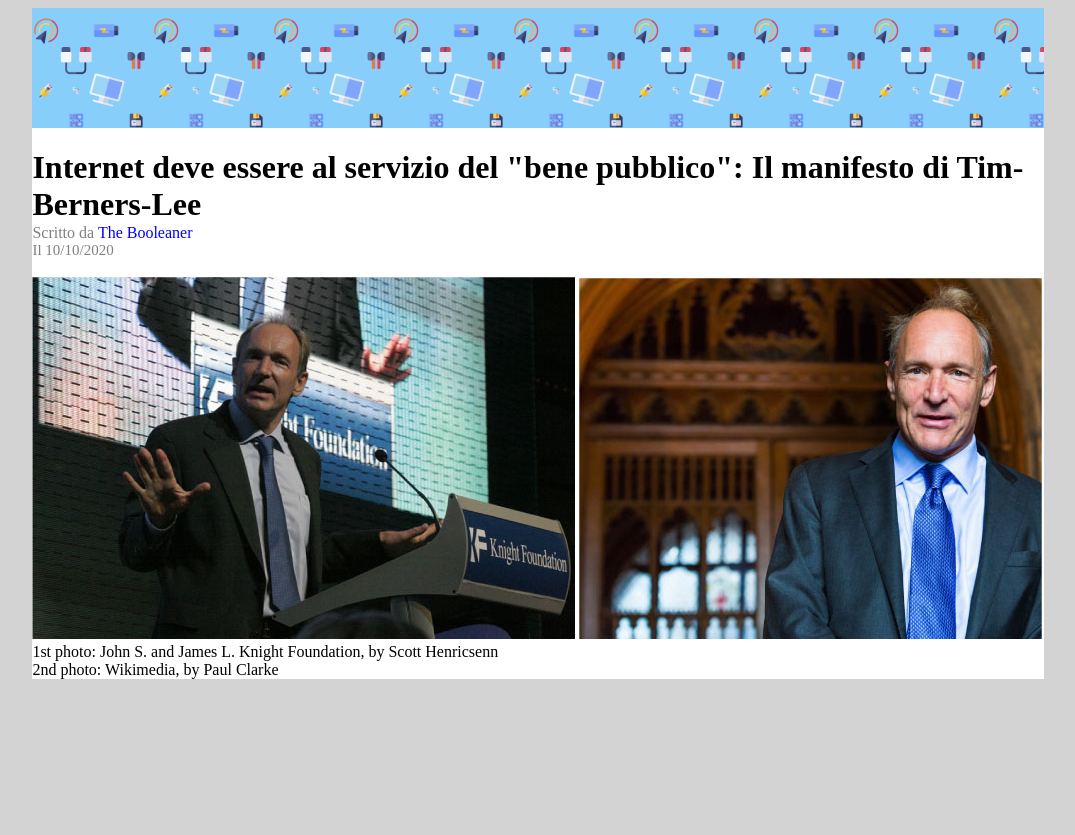
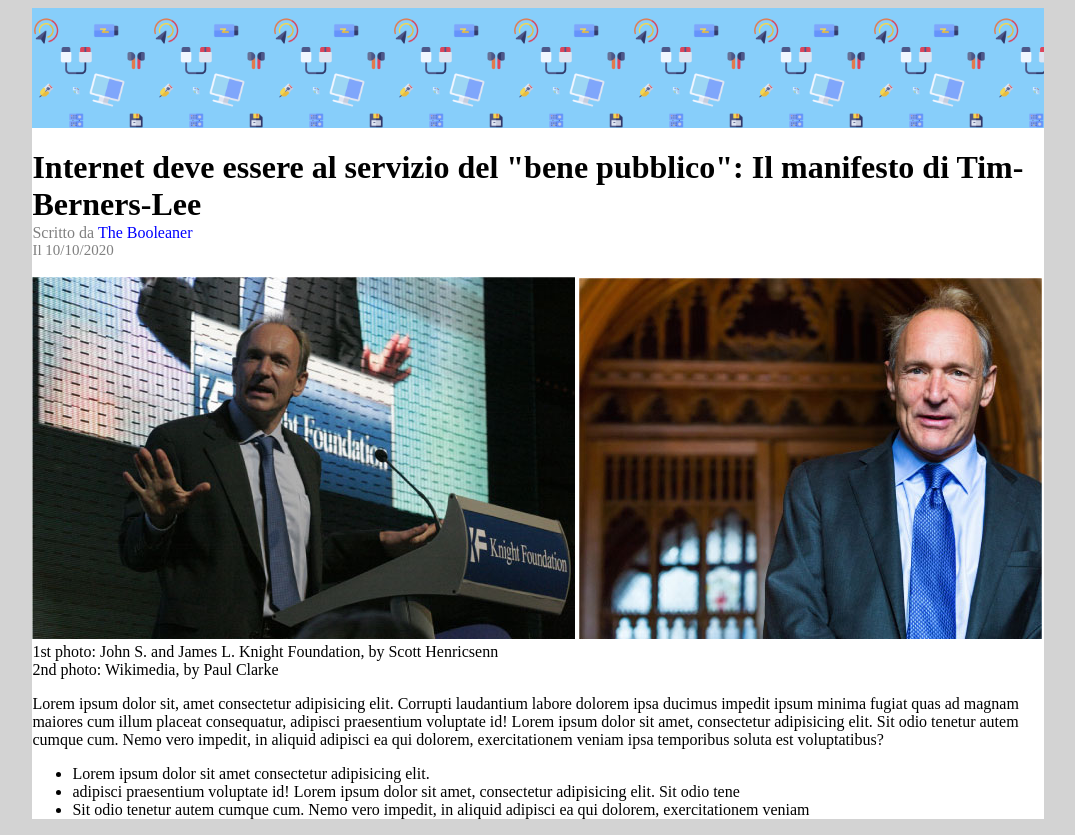
Before and after one commit to Faber000/html-css-booleaner, a plain HTML site: page index.html in a window 1280 px wide. Shown: the whole page, without its empty margins (102-1177 px from the left). Before the commit the page ends 800 px from the top, so only its background shows below. Drawn offline with Linux system fonts and the light colour scheme.

Commit message:
aggiunta paragrafo e lista

```diff
--- a/index.html
+++ b/index.html
@@ -33,6 +33,15 @@
             <div>
                 2nd photo: Wikimedia, by Paul Clarke
             </div>
+
+            <p>Lorem ipsum dolor sit, amet consectetur adipisicing elit. Corrupti laudantium labore dolorem ipsa ducimus impedit ipsum minima fugiat quas ad magnam maiores cum illum placeat consequatur, adipisci praesentium voluptate id! Lorem ipsum dolor sit amet, consectetur adipisicing elit. Sit odio tenetur autem cumque cum. Nemo vero impedit, in aliquid adipisci ea qui dolorem, exercitationem veniam ipsa temporibus soluta est voluptatibus?</p>
+
+            <ul>
+                <li>Lorem ipsum dolor sit amet consectetur adipisicing elit.</li>
+                <li>adipisci praesentium voluptate id! Lorem ipsum dolor sit amet, consectetur adipisicing elit. Sit odio tene</li>
+                <li>Sit odio tenetur autem cumque cum. Nemo vero impedit, in aliquid adipisci ea qui dolorem, exercitationem veniam</li>
+            </ul>
+
         </main>
         <!--/corpo della pagina -->
 
```
